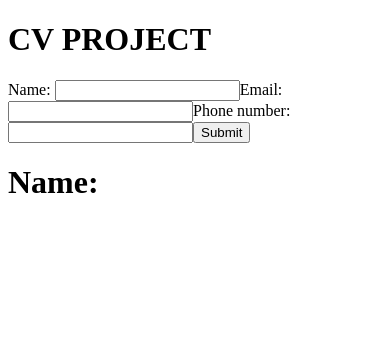
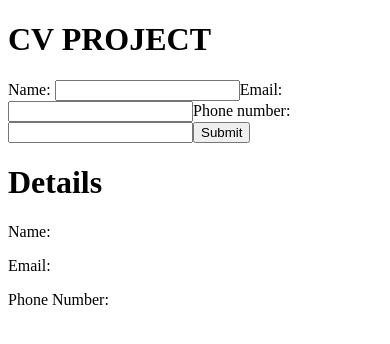
Before and after one commit to joshuaobare/cv-project, a React (Create React App) app: page / in a window 390 px wide. Shown: the top 344 px of the page. Built offline with nearby package versions, Linux system fonts and the light colour scheme; the HTML template or start-up script is replaced by a standard one.

Commit message:
user email and phone number will now be displayed by the Overview Component

```diff
--- a/src/App.js
+++ b/src/App.js
@@ -9,9 +9,10 @@ class App extends Component {
     super()
 
     this.state = {
-      name:{text: ""}
-
-  }
+      name:{text: ""},
+      email:{text: ""},
+      number : {text: ""}
+    }
 
   this.handleChange = this.handleChange.bind(this)
   this.onSubmitName = this.onSubmitName.bind(this)
@@ -20,7 +21,13 @@ class App extends Component {
   handleChange = (e) => {
     this.setState({
       name: {
-        text: e.target.value
+        text: document.querySelector("#name").value
+      },
+      email: {
+        text: document.querySelector("#email").value
+      },
+      number: {
+        text: document.querySelector("#number").value
       }
     })
   }
@@ -28,9 +35,9 @@ class App extends Component {
   onSubmitName = (e) => {
     e.preventDefault()
     this.setState({
-      name : {
-        text: ""
-      }
+      name:{text: ""},
+      email:{text: ""},
+      number : {text: ""}
     })
   }
 
@@ -38,15 +45,15 @@ class App extends Component {
 
   render() {
 
-    //const {name} = this.state
+    const {name,email,number} = this.state
 
     return (
       <div className="App">
         <h1>CV PROJECT</h1>
-        <General onChange={this.handleChange} value={this.state.name.text} onSubmitName={this.onSubmitName}  />
+        <General onChange={this.handleChange} nameValue={name.text} emailValue={email.text} numberValue={number.text} onSubmitName={this.onSubmitName}  />
         {/*<Education />
         <Experience />*/ }
-        <Overview names = {this.state.name.text}/>
+        <Overview names = {this.state.name.text} email={this.state.email.text} number={this.state.number.text}/>
       </div>
     );
   }
--- a/src/components/GeneralInfo.js
+++ b/src/components/GeneralInfo.js
@@ -5,17 +5,17 @@ class General extends Component {
 
     render(){
 
-        const {value , onChange , onSubmitName} = this.props
+        const {nameValue , onChange , onSubmitName, numberValue ,emailValue} = this.props
 
         return (
             <div>
                 <form onSubmit={onSubmitName} >
                     <label htmlFor="name">Name: </label>
-                    <input onChange={onChange} value={value} type="text" id="name"/>
+                    <input onChange={onChange} value={nameValue} type="text" id="name"/>
                     <label htmlFor="email">Email: </label>
-                    <input type="email" id="email"/>
+                    <input onChange={onChange} value={emailValue} type="email" id="email"/>
                     <label htmlFor="number">Phone number: </label>
-                    <input type="text" id="number"/>
+                    <input onChange={onChange} value={numberValue} type="text" id="number"/>
                     <button type="submit">
                         Submit
                     </button>
--- a/src/components/Overview.js
+++ b/src/components/Overview.js
@@ -10,7 +10,10 @@ class Overview extends Component {
 
         return (
             <div>
-                <h1>Name: {this.props.names}</h1>
+                <h1>Details</h1>
+                <p>Name: {this.props.names}</p>
+                <p>Email: {this.props.email}</p>
+                <p>Phone Number: {this.props.number}</p>
 
             </div>
         )
```
